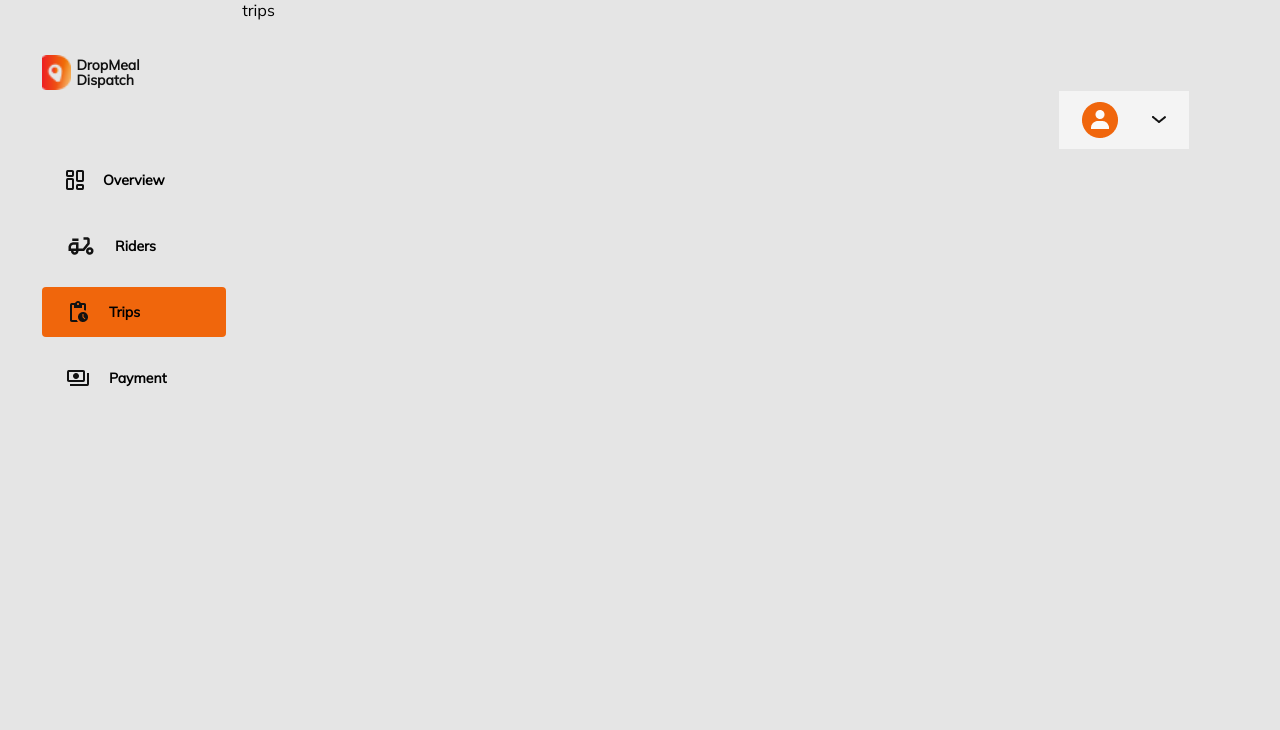
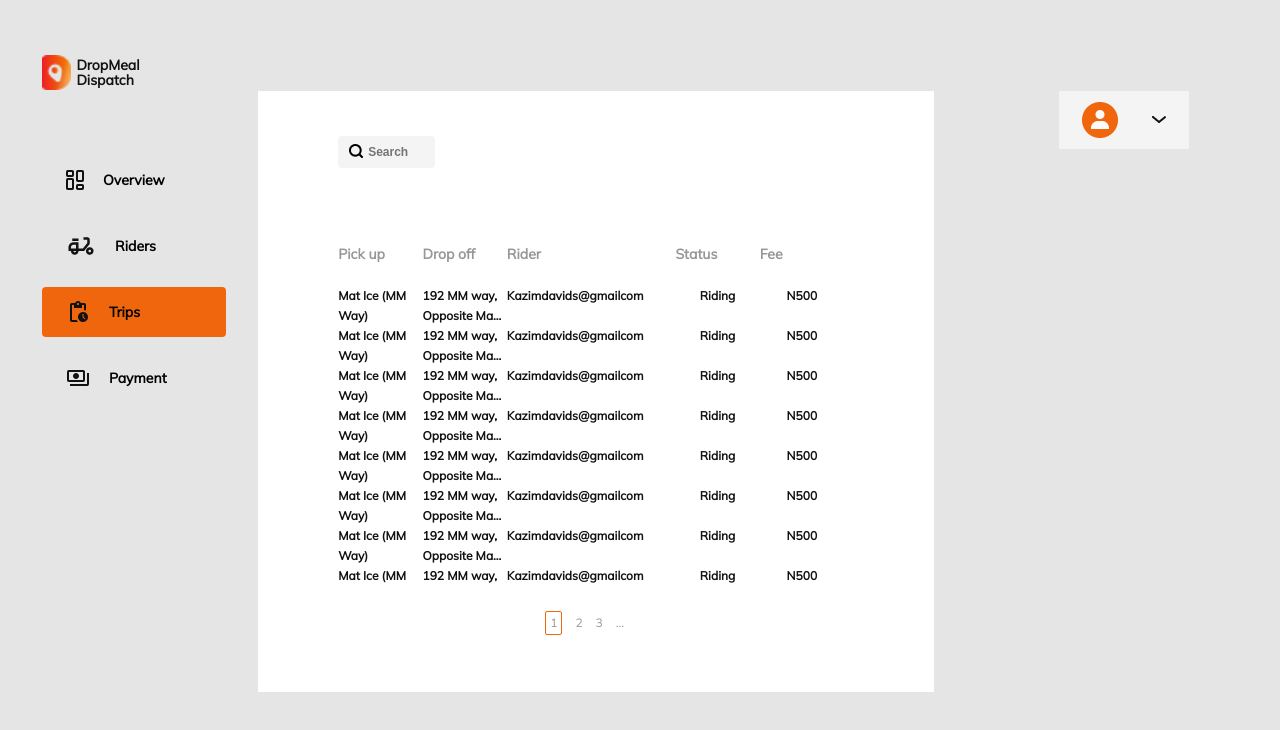
Before and after one commit to coolpythoncodes/drop-meal-dispatch-dashbord, a React (Create React App) app: page /trips in a window 1280 px wide. Shown: the top 730 px of the page. Built offline with nearby package versions, Linux system fonts and the light colour scheme.

Commit message:
trips page

```diff
--- a/src/Components/Trips.js
+++ b/src/Components/Trips.js
@@ -1,9 +1,167 @@
 import React from 'react';
+import Search from './Search';
+import '../Sass/Trips.scss'
+import TripsTableData from './TripsTableData';
 
 const Trips = () => {
     return (
         <div className='trips'>
-            trips
+            <div className="trips__container">
+                <div className="trips__header">
+                    <Search />
+                </div>
+
+                <div className="trips__table">
+                    <div className="trips__tableHead">
+                        <div>
+                            <p>Pick up</p>
+                        </div>
+                        <div>
+                            <p>Drop off</p>
+                        </div>
+                        <div>
+                            <p>Rider</p>
+                        </div>
+                        <div>
+                            <p>Status</p>
+                        </div>
+                        <div>
+                            <p>Fee</p>
+                        </div>
+                    </div>
+
+                    <div className="trips__tableBody">
+                        <TripsTableData
+                            pickUp='Mat Ice (MM Way)'
+                            dropOff='192 MM way, Opposite Ma...'
+                            rider='Kazimdavids@gmailcom'
+                            status='Riding'
+                            fee={500}
+                        />
+                        <TripsTableData
+                            pickUp='Mat Ice (MM Way)'
+                            dropOff='192 MM way, Opposite Ma...'
+                            rider='Kazimdavids@gmailcom'
+                            status='Riding'
+                            fee={500}
+                        />
+                        <TripsTableData
+                            pickUp='Mat Ice (MM Way)'
+                            dropOff='192 MM way, Opposite Ma...'
+                            rider='Kazimdavids@gmailcom'
+                            status='Riding'
+                            fee={500}
+                        />
+                        <TripsTableData
+                            pickUp='Mat Ice (MM Way)'
+                            dropOff='192 MM way, Opposite Ma...'
+                            rider='Kazimdavids@gmailcom'
+                            status='Riding'
+                            fee={500}
+                        />
+                        <TripsTableData
+                            pickUp='Mat Ice (MM Way)'
+                            dropOff='192 MM way, Opposite Ma...'
+                            rider='Kazimdavids@gmailcom'
+                            status='Riding'
+                            fee={500}
+                        />
+                        <TripsTableData
+                            pickUp='Mat Ice (MM Way)'
+                            dropOff='192 MM way, Opposite Ma...'
+                            rider='Kazimdavids@gmailcom'
+                            status='Riding'
+                            fee={500}
+                        />
+                        <TripsTableData
+                            pickUp='Mat Ice (MM Way)'
+                            dropOff='192 MM way, Opposite Ma...'
+                            rider='Kazimdavids@gmailcom'
+                            status='Riding'
+                            fee={500}
+                        />
+                        <TripsTableData
+                            pickUp='Mat Ice (MM Way)'
+                            dropOff='192 MM way, Opposite Ma...'
+                            rider='Kazimdavids@gmailcom'
+                            status='Riding'
+                            fee={500}
+                        />
+                        <TripsTableData
+                            pickUp='Mat Ice (MM Way)'
+                            dropOff='192 MM way, Opposite Ma...'
+                            rider='Kazimdavids@gmailcom'
+                            status='Riding'
+                            fee={500}
+                        />
+
+                        {/*  */}
+                        <TripsTableData
+                            pickUp='Mat Ice (MM Way)'
+                            dropOff='192 MM way, Opposite Ma...'
+                            rider='Kazimdavids@gmailcom'
+                            status='Riding'
+                            fee={500}
+                        />
+                        <TripsTableData
+                            pickUp='Mat Ice (MM Way)'
+                            dropOff='192 MM way, Opposite Ma...'
+                            rider='Kazimdavids@gmailcom'
+                            status='Riding'
+                            fee={500}
+                        />
+                        <TripsTableData
+                            pickUp='Mat Ice (MM Way)'
+                            dropOff='192 MM way, Opposite Ma...'
+                            rider='Kazimdavids@gmailcom'
+                            status='Riding'
+                            fee={500}
+                        />
+                        <TripsTableData
+                            pickUp='Mat Ice (MM Way)'
+                            dropOff='192 MM way, Opposite Ma...'
+                            rider='Kazimdavids@gmailcom'
+                            status='Riding'
+                            fee={500}
+                        />
+                             <TripsTableData
+                            pickUp='Mat Ice (MM Way)'
+                            dropOff='192 MM way, Opposite Ma...'
+                            rider='Kazimdavids@gmailcom'
+                            status='Riding'
+                            fee={500}
+                        />
+                        <TripsTableData
+                            pickUp='Mat Ice (MM Way)'
+                            dropOff='192 MM way, Opposite Ma...'
+                            rider='Kazimdavids@gmailcom'
+                            status='Riding'
+                            fee={500}
+                        />
+                        <TripsTableData
+                            pickUp='Mat Ice (MM Way)'
+                            dropOff='192 MM way, Opposite Ma...'
+                            rider='Kazimdavids@gmailcom'
+                            status='Riding'
+                            fee={500}
+                        />
+                        <TripsTableData
+                            pickUp='Mat Ice (MM Way)'
+                            dropOff='192 MM way, Opposite Ma...'
+                            rider='Kazimdavids@gmailcom'
+                            status='Riding'
+                            fee={500}
+                        />
+                    </div>
+
+                    <div className="trips__pagination">
+                        <div className='current__page'>1</div>
+                        <div>2</div>
+                        <div>3</div>
+                        <div>...</div>
+                    </div>
+                </div>
+            </div>
         </div>
     );
 }
--- /dev/null
+++ b/src/Components/TripsTableData.js
@@ -0,0 +1,26 @@
+import React from 'react';
+import '../Sass/TripsTableData.scss'
+
+const TripsTableData = ({ pickUp, dropOff, rider, status, fee }) => {
+    return (
+        <div className='trips__tableData'>
+            <div>
+                <p>{pickUp}</p>
+            </div>
+            <div>
+                <p>{dropOff}</p>
+            </div>
+            <div>
+                <p>{rider}</p>
+            </div>
+            <div style={{justifySelf:'center'}}>
+                <p>{status}</p>
+            </div>
+            <div style={{justifySelf:'center'}}>
+                <p>N{fee}</p>
+            </div>
+        </div>
+    );
+}
+
+export default TripsTableData;
--- /dev/null
+++ b/src/Sass/Trips.scss
@@ -0,0 +1,72 @@
+.trips {
+	grid-area: main;
+	padding-top: 41px;
+	padding-left: 1rem;
+	padding-right: 1rem;
+
+	&__table {
+		margin-top: 76px;
+	}
+
+	&__tableHead {
+		display: grid;
+		grid-template-columns: 1fr 1fr 2fr 1fr 1fr;
+
+		// > div {
+		// 	border: solid yellow;
+		// }
+
+		p {
+			font-weight: 600;
+			font-size: 14px;
+			line-height: 20px;
+			color: #979797;
+		}
+	}
+
+	&__tableBody {
+		margin-top: 22px;
+	}
+
+	&__pagination {
+		display: flex;
+        align-items: center;
+		justify-content: center;
+		font-weight: 300;
+		font-size: 12px;
+		line-height: 20px;
+		color: #979797;
+        margin-top: 25px;
+
+        > div{
+            margin-right: 13px;
+        }
+
+        .current__page{
+            border: 1px solid #F0660C;
+            border-radius: 2px;
+            padding: 1px 4px;
+        }
+	}
+}
+
+@media only screen and (min-width: "600px") {
+	.trips {
+		padding-right: 0;
+
+		&__container {
+			height: fit-content;
+			background: #fff;
+			padding-top: 45px;
+			padding-left: 80px;
+			padding-right: 90px;
+			position: relative;
+            padding-bottom: 57px;
+		}
+
+		&__tableBody {
+			height: 300px;
+			overflow-y: auto;
+		}
+	}
+}
--- /dev/null
+++ b/src/Sass/TripsTableData.scss
@@ -0,0 +1,15 @@
+.trips__tableData {
+	display: grid;
+	grid-template-columns: 1fr 1fr 2fr 1fr 1fr;
+
+    // > div{
+    //     border: solid red;
+    // }
+
+	p {
+		font-weight: 600;
+		font-size: 12px;
+		line-height: 20px;
+		color: #121212;
+	}
+}
```
